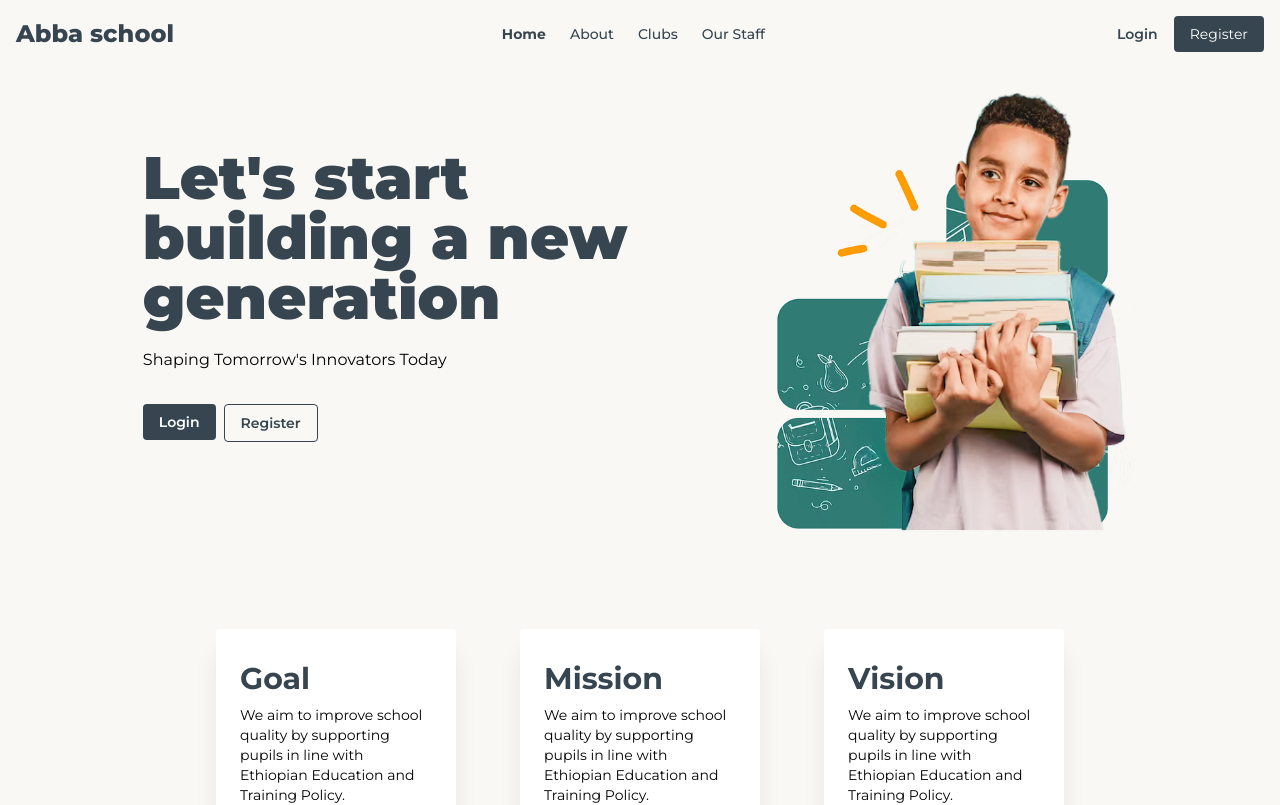
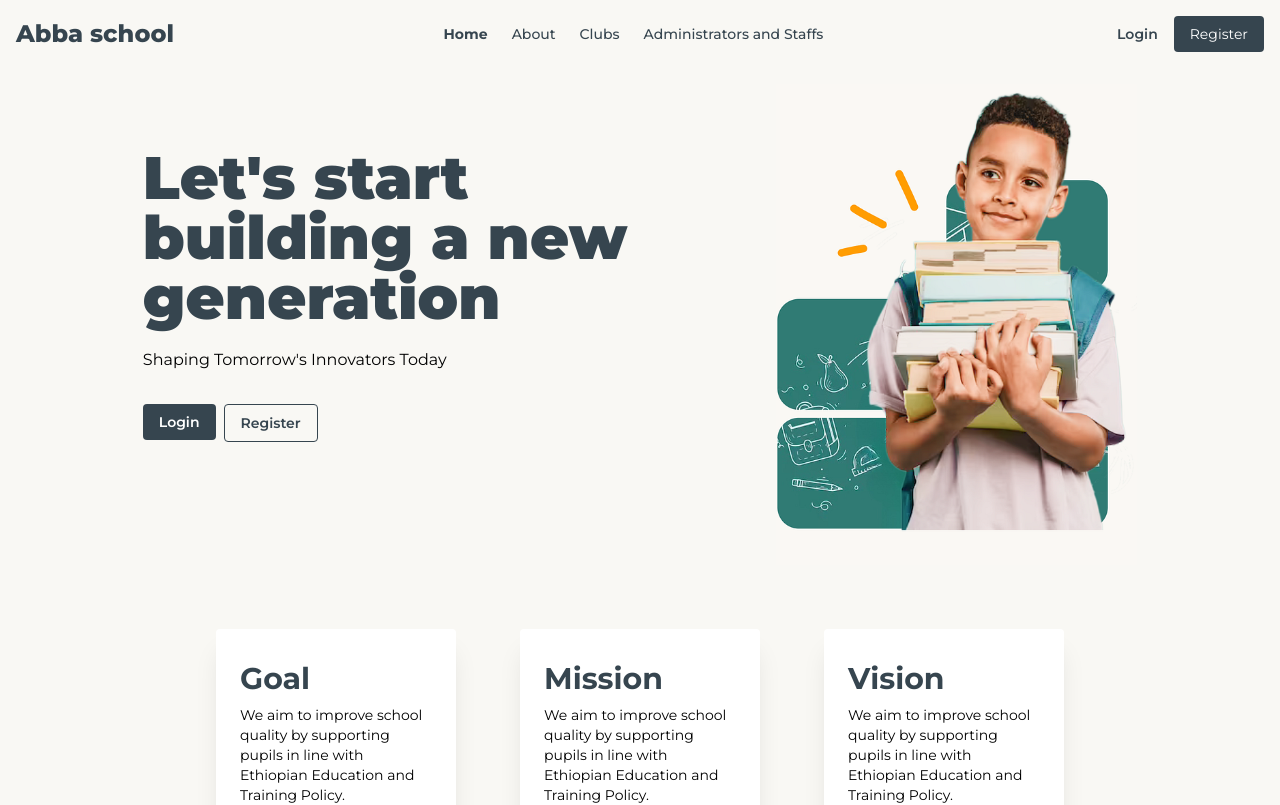
Before and after one commit to faselgodbcho/lincoln-school, a React (Vite) app: page / in a window 1280 px wide. Shown: the top 805 px of the page. Built offline with nearby package versions, Linux system fonts and the light colour scheme.

Commit message:
Quick fix.

```diff
--- a/src/components/Header.jsx
+++ b/src/components/Header.jsx
@@ -117,7 +117,7 @@ const Header = () => {
                 onClick={closeMobileMenu}
                 style={activeClassName}
               >
-                Our Staff
+                Administrators and Staffs
               </NavLink>
             </li>
             <li className="hover:opacity-90 px-1">
```
